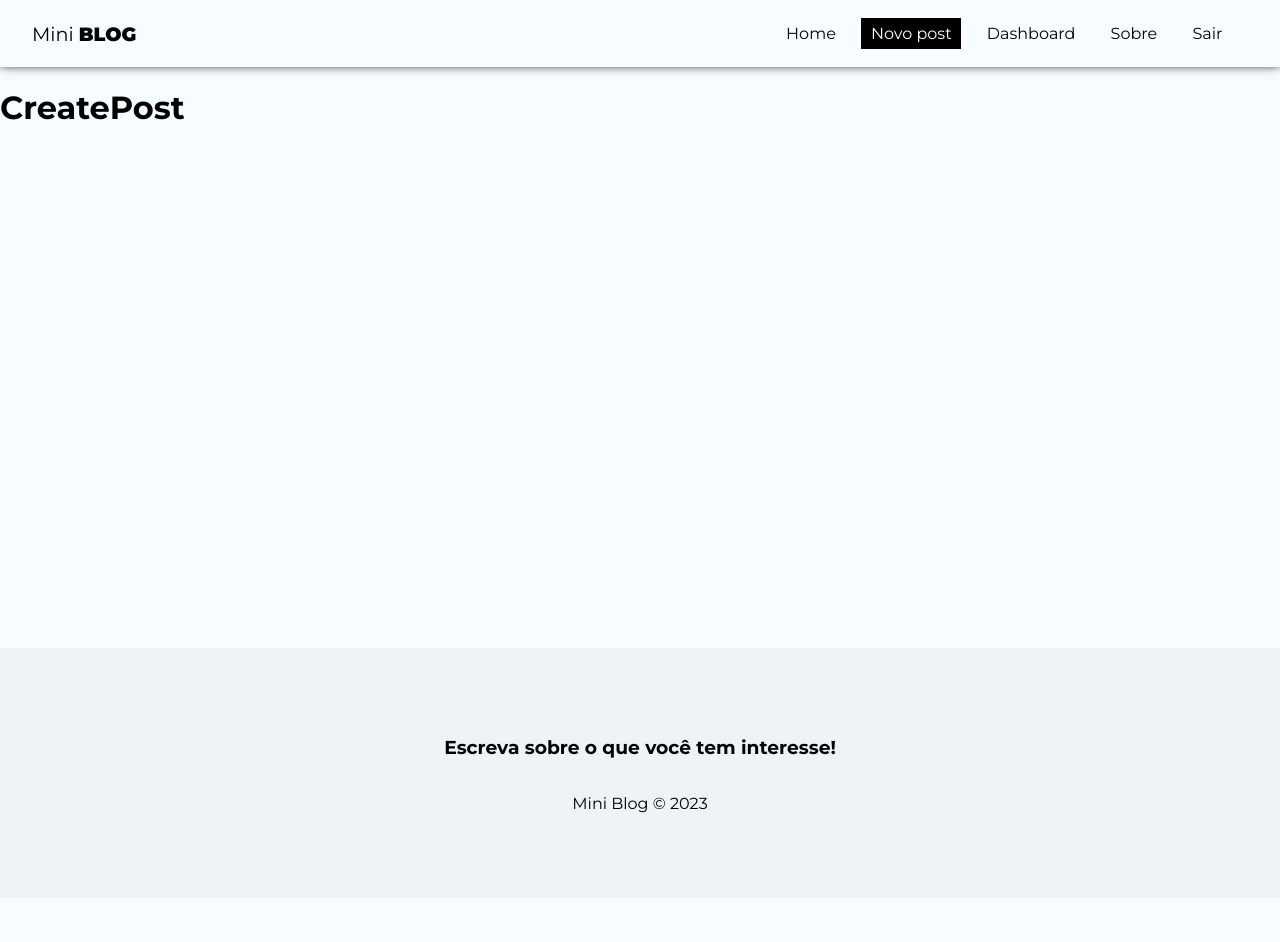
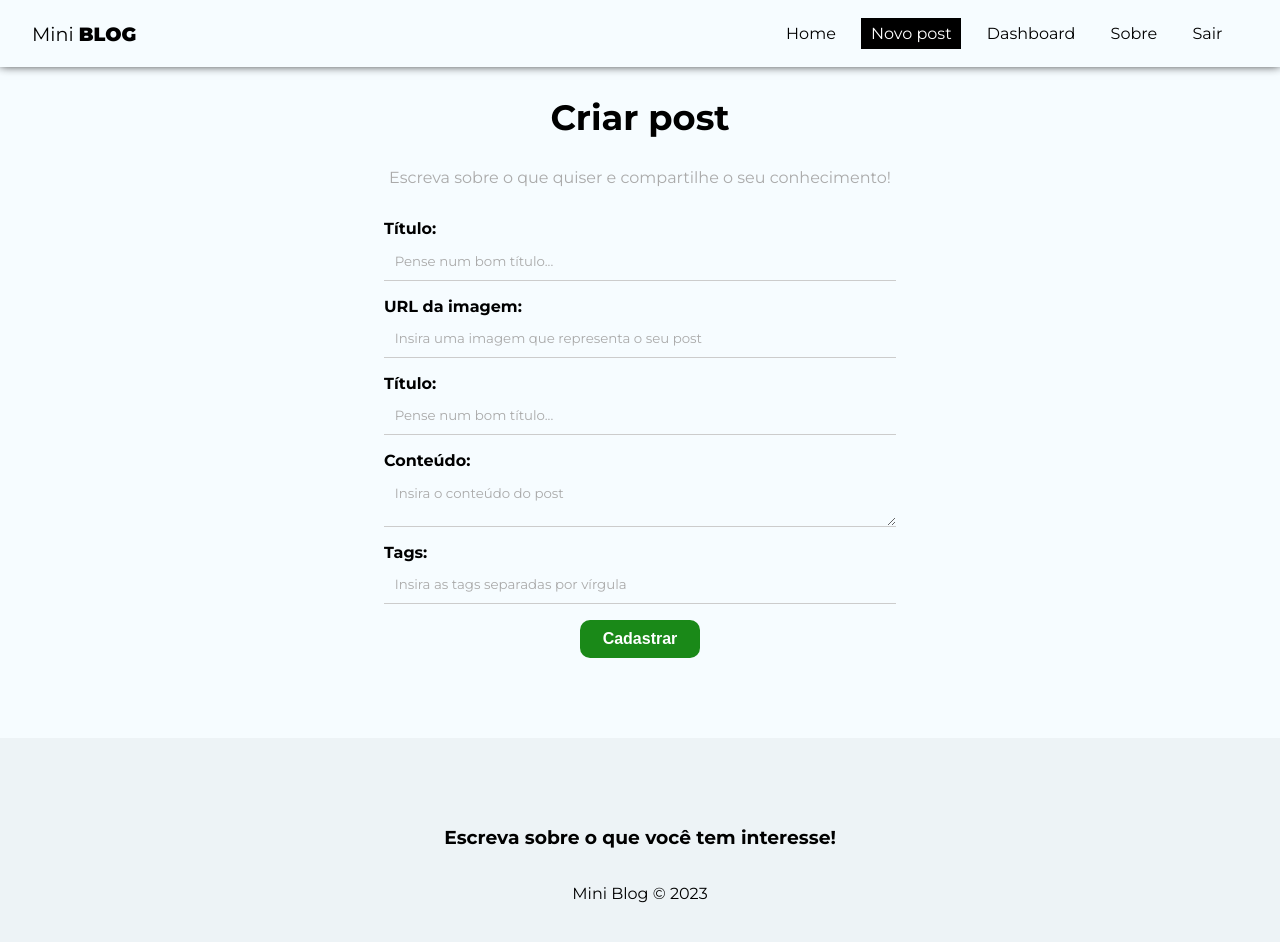
Before and after one commit to VitorCruz78/MiniBlog, a React (Create React App) app in the folder miniblog/: page /posts/create in a window 1280 px wide. Shown: the top 942 px of the page. Before the commit the page ends 898 px from the top, so only its background shows below. Built offline with nearby package versions, Linux system fonts and the light colour scheme; no server answers; sample sign-in values are in the browser's storage.

Commit message:
Login, estrutura da página de criação de post e hook para realização do mesmo

```diff
--- a/miniblog/src/hooks/useAuthentication.js
+++ b/miniblog/src/hooks/useAuthentication.js
@@ -75,6 +75,35 @@
         signOut(auth)
     }
 
+    // login - sign in
+
+    async function login(data) {
+
+        checkIfIsCancelled()
+
+        setLoading(true)
+        setError(false)
+
+        try {
+            await signInWithEmailAndPassword(auth, data.email, data.password)
+            setLoading(false)
+        } catch (error) {
+            let systemErroMessage;
+
+            if (error.message.includes("user-not-found")) {
+                systemErroMessage = "Usuário não encontrado"
+            } else if (error.message.includes("wrong-password")) {
+                systemErroMessage = "Senha incorreta."
+            } else {
+                systemErroMessage = "Ocorreu um erro, por favor tente mais tarde."
+            }
+
+            setError(systemErroMessage)
+            setLoading(false)
+        }
+
+    }
+
     useEffect(() => {
         return () => setCancelled(true)
     }, [])
@@ -85,5 +114,6 @@
         error,
         loading,
         logout,
+        login
     }
 }
--- a/miniblog/src/pages/CreatePost/CreatePost.js
+++ b/miniblog/src/pages/CreatePost/CreatePost.js
@@ -1,9 +1,86 @@
 import styles from './CreatePost.module.css'
 
+//hooks
+import { useState } from 'react'
+import { useNavigate } from 'react-router-dom'
+import { useAuthValue } from '../../context/AuthContext'
+
 export default function CreatePost() {
+    const [title, setTitle] = useState("")
+    const [image, setImage] = useState("")
+    const [body, setBody] = useState("")
+    const [tags, setTags] = useState([])
+    const [formError, setFormError] = useState("")
+
+    function handleSubmit(e) {
+        e.preventDefault()
+    }
+
     return (
-        <>
-            <h1>CreatePost</h1>
-        </>
+        <div className={styles.create_post}>
+            <h2>Criar post</h2>
+            <p>Escreva sobre o que quiser e compartilhe o seu conhecimento!</p>
+            <form onSubmit={handleSubmit}>
+                <label>
+                    <span>Título:</span>
+                    <input
+                        type='text'
+                        name='title'
+                        required
+                        placeholder='Pense num bom título...'
+                        onChange={(e) => setTitle(e.target.value)}
+                        value={title}
+                    />
+                </label>
+                <label>
+                    <span>URL da imagem:</span>
+                    <input
+                        type='text'
+                        name='image'
+                        required
+                        placeholder='Insira uma imagem que representa o seu post'
+                        onChange={(e) => setImage(e.target.value)}
+                        value={image}
+                    />
+                </label>
+                <label>
+                    <span>Título:</span>
+                    <input
+                        type='text'
+                        name='title'
+                        required
+                        placeholder='Pense num bom título...'
+                        onChange={(e) => setTitle(e.target.value)}
+                        value={title}
+                    />
+                </label>
+                <label>
+                    <span>Conteúdo:</span>
+                    <textarea
+                        name='body'
+                        required
+                        placeholder='Insira o conteúdo do post'
+                        onChange={(e) => setBody(e.target.value)}
+                        value={body}
+                    >
+                    </textarea>
+                </label>
+                <label>
+                    <span>Tags:</span>
+                    <input
+                        type='text'
+                        name='tags'
+                        required
+                        placeholder='Insira as tags separadas por vírgula'
+                        onChange={(e) => setTags(e.target.value)}
+                        value={tags}
+                    />
+                </label>
+                <button className='btn'>Cadastrar</button>
+                {/* {!loading && <button className='btn'>Cadastrar</button>}
+                {loading && <button className='btn' disabled>Aguarde...</button>}
+                {error && <p className='error'>{error}</p>} */}
+            </form>
+        </div>
     )
 }
--- a/miniblog/src/pages/CreatePost/CreatePost.module.css
+++ b/miniblog/src/pages/CreatePost/CreatePost.module.css
@@ -0,0 +1,12 @@
+.create_post {
+    text-align: center;
+}
+
+.create_post h2 {
+    font-size: 2.2em;
+}
+
+.create_post p {
+    color: #aaa;
+    margin-bottom: 2em;
+}
--- a/miniblog/src/pages/Login/Login.js
+++ b/miniblog/src/pages/Login/Login.js
@@ -9,7 +9,7 @@
     const [password, setPassword] = useState('')
     const [error, setError] = useState('')
 
-    const { createUser, error: authError, loading } = useAuthentication()
+    const { login, error: authError, loading } = useAuthentication()
 
     async function handleSubmit(e) {
         e.preventDefault()
@@ -20,7 +20,7 @@
             password
         }
 
-        const res = await createUser(user)
+        const res = await login(user)
 
         console.log(res)
     }
```
Also changed, not shown: miniblog/src/hooks/useInsertDocument.js (added, +67 -0 lines).
